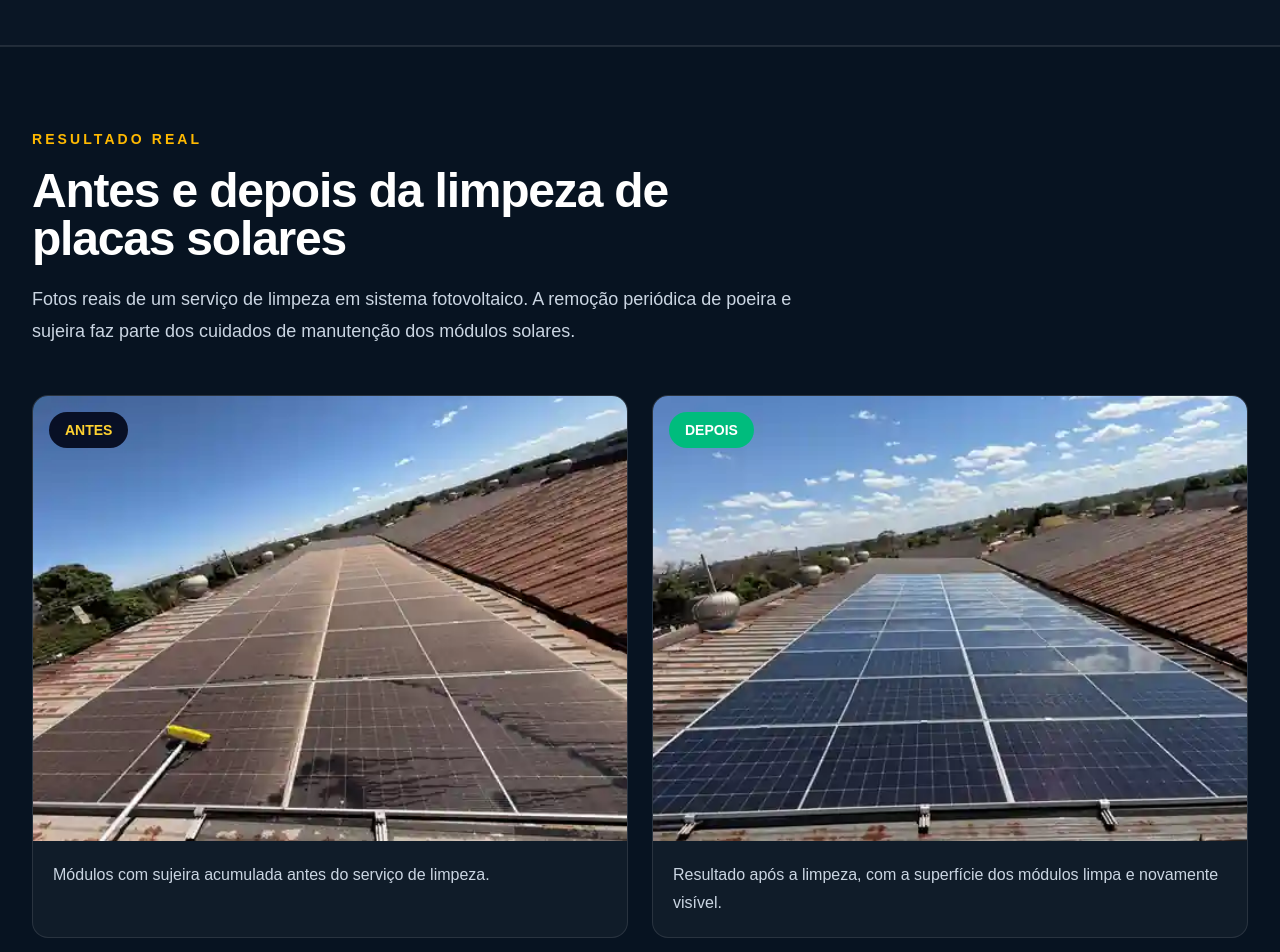
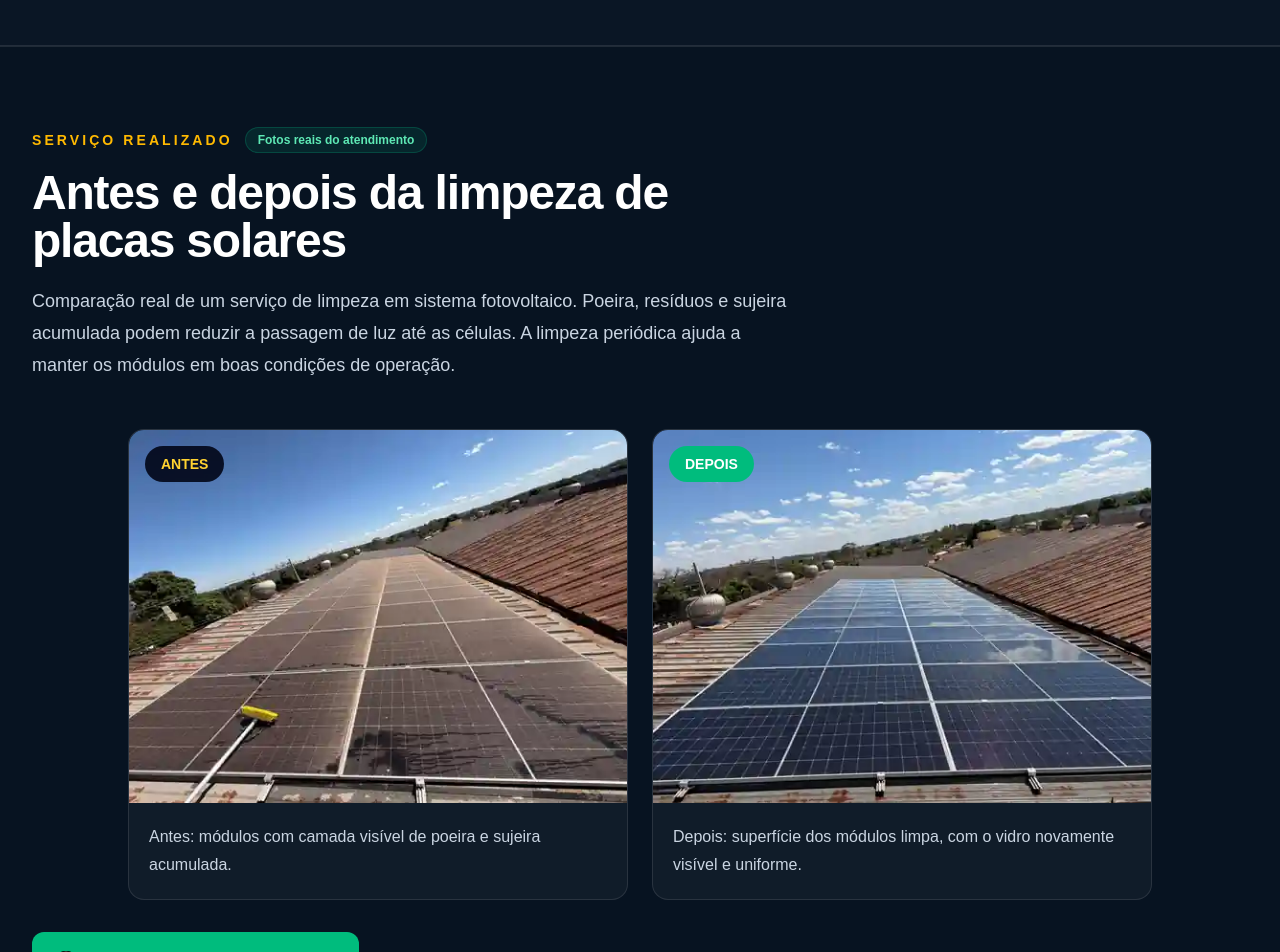
Before and after one commit to Tivytinz/servicos-eletrotecnicos, a Next.js app: page / in a window 1280 px wide. Shown: the part 1680-2632 px from the top of the page. Built offline with nearby package versions, Linux system fonts and the light colour scheme.

Commit message:
refine: improve solar results section and add trust signals

```diff
--- a/src/app/page.tsx
+++ b/src/app/page.tsx
@@ -209,50 +209,60 @@ export default function Home() {
       <section className="border-y border-white/10 bg-[#071321]">
         <div className="mx-auto max-w-7xl px-6 py-20 lg:px-8">
           <div className="max-w-3xl">
-            <span className="text-sm font-black uppercase tracking-[0.22em] text-amber-400">
-              Resultado real
-            </span>
+            <div className="flex flex-wrap items-center gap-3">
+              <span className="text-sm font-black uppercase tracking-[0.22em] text-amber-400">
+                Serviço realizado
+              </span>
+              <span className="rounded-full border border-emerald-400/20 bg-emerald-400/10 px-3 py-1 text-xs font-bold text-emerald-300">
+                Fotos reais do atendimento
+              </span>
+            </div>
             <h2 className="mt-4 text-3xl font-black tracking-tight sm:text-5xl">
               Antes e depois da limpeza de placas solares
             </h2>
             <p className="mt-5 text-lg leading-8 text-slate-300">
-              Fotos reais de um serviço de limpeza em sistema fotovoltaico. A
-              remoção periódica de poeira e sujeira faz parte dos cuidados de
-              manutenção dos módulos solares.
+              Comparação real de um serviço de limpeza em sistema fotovoltaico.
+              Poeira, resíduos e sujeira acumulada podem reduzir a passagem de luz
+              até as células. A limpeza periódica ajuda a manter os módulos em boas
+              condições de operação.
             </p>
           </div>
 
-          <div className="mt-12 grid gap-6 lg:grid-cols-2">
+          <div className="mx-auto mt-12 grid max-w-5xl gap-6 lg:grid-cols-2">
             <figure className="overflow-hidden rounded-2xl border border-white/10 bg-white/[0.04]">
-              <div className="relative aspect-[4/3] overflow-hidden">
+              <div className="relative aspect-[4/3] overflow-hidden bg-slate-950">
                 <img
                   src="/solar/antes-1.webp"
                   alt="Placas solares antes da limpeza com sujeira acumulada"
-                  className="h-full w-full object-cover"
+                  loading="lazy"
+                  decoding="async"
+                  className="h-full w-full object-cover object-center"
                 />
                 <span className="absolute left-4 top-4 rounded-full bg-slate-950/90 px-4 py-2 text-sm font-black text-amber-300">
                   ANTES
                 </span>
               </div>
               <figcaption className="p-5 leading-7 text-slate-300">
-                Módulos com sujeira acumulada antes do serviço de limpeza.
+                Antes: módulos com camada visível de poeira e sujeira acumulada.
               </figcaption>
             </figure>
 
             <figure className="overflow-hidden rounded-2xl border border-white/10 bg-white/[0.04]">
-              <div className="relative aspect-[4/3] overflow-hidden">
+              <div className="relative aspect-[4/3] overflow-hidden bg-slate-950">
                 <img
                   src="/solar/depois-1.webp"
                   alt="Placas solares depois da limpeza"
-                  className="h-full w-full object-cover"
+                  loading="lazy"
+                  decoding="async"
+                  className="h-full w-full object-cover object-center"
                 />
                 <span className="absolute left-4 top-4 rounded-full bg-emerald-500 px-4 py-2 text-sm font-black text-white">
                   DEPOIS
                 </span>
               </div>
               <figcaption className="p-5 leading-7 text-slate-300">
-                Resultado após a limpeza, com a superfície dos módulos limpa e
-                novamente visível.
+                Depois: superfície dos módulos limpa, com o vidro novamente visível
+                e uniforme.
               </figcaption>
             </figure>
           </div>
```
